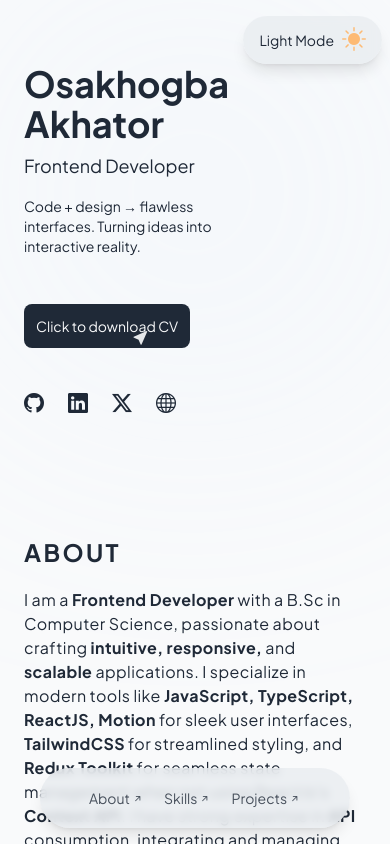
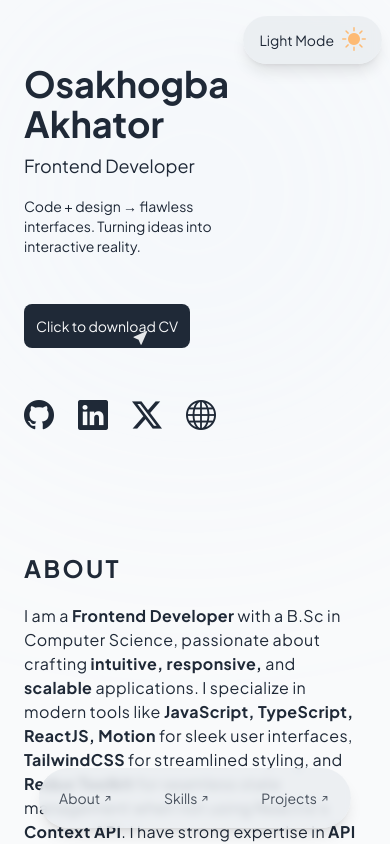
Before and after one commit to AkhatorEnosa/my_portfolio, a React (Vite) app: page / in a window 390 px wide. Shown: the top 844 px of the page. Built offline with nearby package versions, Linux system fonts and the light colour scheme.

Commit message:
minor responsiveness fixes

```diff
--- a/src/sections/Left.tsx
+++ b/src/sections/Left.tsx
@@ -61,9 +61,9 @@ const Left = () => {
           initial={{ opacity: 0, y: 50 }}
           animate={{ opacity: 1, y: 0 }}
           transition={{ duration: 0.5, delay: 1.5 }}
-        className="w-full flex flex-col mt-10">
+        className="w-full mt-10 lg:mt-0 fixed flex left-0 bottom-4 justify-center items-center lg:relative lg:right-0 lg:left-0 lg:bottom-0">
           {/* nav links */}
-          <div className="fixed right-10 left-10 md:right-20 md:left-20 bottom-4 lg:relative lg:right-0 lg:left-0 lg:bottom-0 flex lg:flex-col justify-center items-center lg:items-start  bg-[#e9edf1]/80 dark:bg-[#2a3b52]/80 dark:text-[#f9fafb]/60 dark:hover:text-[#f9fafb] lg:bg-transparent lg:dark:bg-transparent lg:backdrop-blur-none lg:rounded-none lg:shadow-none rounded-full backdrop-blur-sm shadow-lg py-5 px-5 lg:py-0 lg:px-0 mt-10 gap-5 md:gap-16 lg:gap-2 z-40">
+          <div className="w-[80%] md:w-[50%] lg:w-full flex lg:flex-col justify-between md:justify-center items-center lg:items-start bg-[#e9edf1]/80 dark:bg-[#2a3b52]/80 dark:text-[#f9fafb]/60 dark:hover:text-[#f9fafb] lg:bg-transparent lg:dark:bg-transparent lg:backdrop-blur-none lg:rounded-none lg:shadow-none rounded-full backdrop-blur-sm shadow-lg py-5 px-5 lg:py-0 lg:px-0 mt-10 gap-5 md:gap-16 lg:gap-2 z-40">
             {
               NAVLINKS.map((navlink, index) => (
                 <NavLink key={index+navlink} url={`#${navlink}`} title={navlink}/>
@@ -77,7 +77,7 @@ const Left = () => {
         initial={{ opacity: 0, y: 50 }}
         animate={{ opacity: 1, y: 0 }}
         transition={{ duration: 0.5, delay: 2 }}
-      className="w-full flex lg:mt-10 justify-between items-center text-xl lg:text-2xl">
+      className="w-full flex mt-12 lg:mt-10 justify-between items-center text-3xl lg:text-2xl">
         {/* social links */}
         <div className="flex gap-6 ">
           {
```
